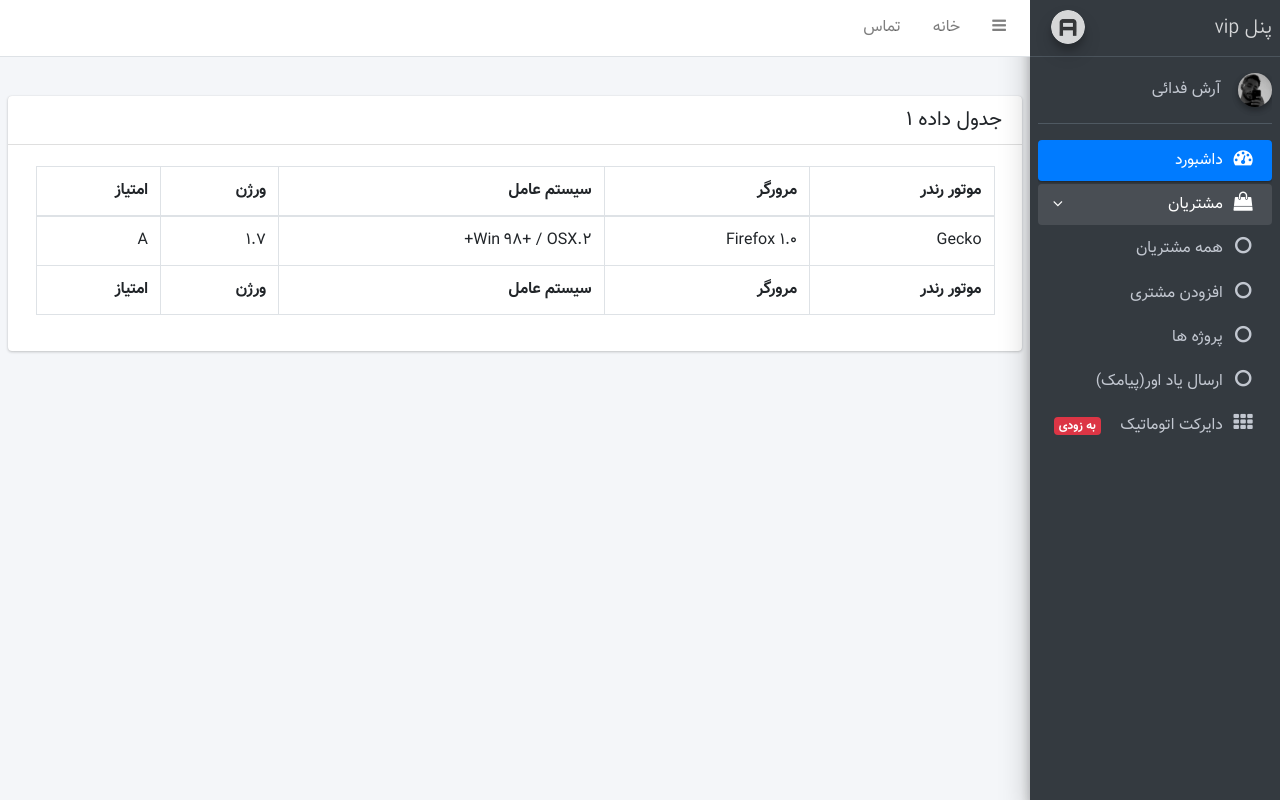
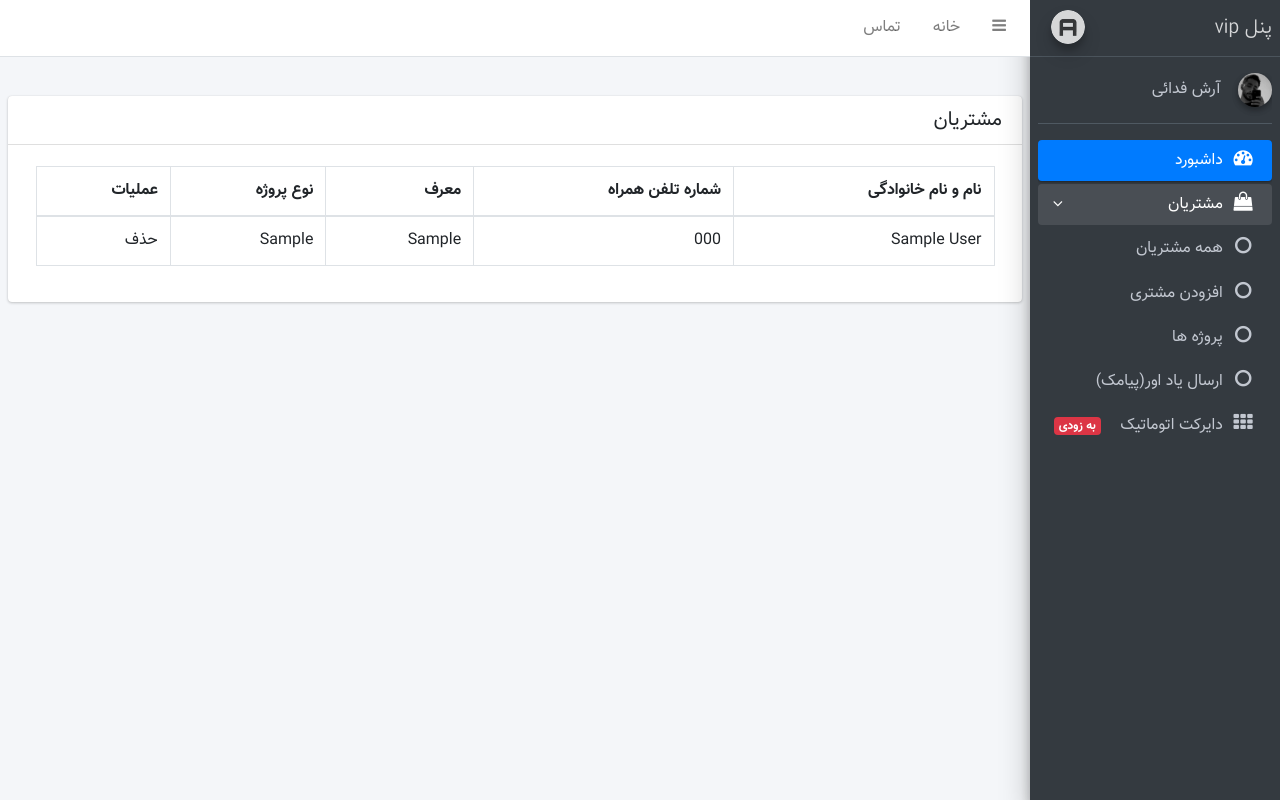
Before and after one commit to ARASHFADAEE/customer-panel, a PHP site: page /customers.php in a window 1280 px wide. Run offline with PHP 8.4, Linux system fonts and the light colour scheme; tables that the repository leaves empty or names only in its code hold one stand-in row (values such as "Sample post").

Commit message:
Implementation of customer registration and customer display system

```diff
--- /dev/null
+++ b/config/database.php
@@ -0,0 +1,15 @@
+<?php
+$servername = "localhost";
+$username = "root";
+$password = "";
+$dbName= "customer";
+
+try {
+    $conn = new PDO("mysql:host=$servername;dbname=$dbName", $username, $password);
+    // set the PDO error mode to exception
+    $conn->setAttribute(PDO::ATTR_ERRMODE, PDO::ERRMODE_EXCEPTION);
+//   echo "Connected successfully";
+} catch(PDOException $e) {
+    echo "Connection failed: " . $e->getMessage();
+}
+?>
--- /dev/null
+++ b/config/loader.php
@@ -0,0 +1,5 @@
+<?php
+
+
+
+ include './config/database.php';
--- a/customers.php
+++ b/customers.php
@@ -1,6 +1,7 @@
 <?php include './partials/head/head.php' ?>
 
 
+<?php include './config/loader.php' ?>
 
 <body class="hold-transition sidebar-mini">
     <div class="wrapper">
@@ -36,7 +37,7 @@
                     <div class="col-12">
                         <div class="card">
                             <div class="card-header">
-                                <h3 class="card-title">جدول داده ۱</h3>
+                                <h3 class="card-title">مشتریان</h3>
                             </div>
                             <!-- /.card-header -->
                             <div class="card-body">
@@ -50,33 +51,48 @@
                                             <table id="example2" class="table table-bordered table-hover dataTable" role="grid">
                                                 <thead>
                                                     <tr role="row">
-                                                        <th class="sorting_asc" tabindex="0" aria-controls="example2" rowspan="1" colspan="1" aria-sort="ascending" aria-label="موتور رندر: activate to sort column descending">موتور رندر</th>
-                                                        <th class="sorting" tabindex="0" aria-controls="example2" rowspan="1" colspan="1" aria-label="مرورگر: activate to sort column ascending">مرورگر</th>
-                                                        <th class="sorting" tabindex="0" aria-controls="example2" rowspan="1" colspan="1" aria-label="سیستم عامل: activate to sort column ascending">سیستم عامل</th>
-                                                        <th class="sorting" tabindex="0" aria-controls="example2" rowspan="1" colspan="1" aria-label="ورژن: activate to sort column ascending">ورژن</th>
-                                                        <th class="sorting" tabindex="0" aria-controls="example2" rowspan="1" colspan="1" aria-label="امتیاز: activate to sort column ascending">امتیاز</th>
+                                                        <th class="sorting_asc" tabindex="0" aria-controls="example2" rowspan="1" colspan="1" aria-sort="ascending" aria-label="نام و نام خانوادگی: activate to sort column descending">نام و نام خانوادگی</th>
+                                                        <th class="sorting" tabindex="0" aria-controls="example2" rowspan="1" colspan="1" aria-label="شماره تلفن همراه: activate to sort column ascending">شماره تلفن همراه</th>
+                                                        <th class="sorting" tabindex="0" aria-controls="example2" rowspan="1" colspan="1" aria-label="معرف: activate to sort column ascending">معرف</th>
+                                                        <th class="sorting" tabindex="0" aria-controls="example2" rowspan="1" colspan="1" aria-label="نوع پروژه: activate to sort column ascending">نوع پروژه</th>
+                                                        <th class="sorting" tabindex="0" aria-controls="example2" rowspan="1" colspan="1" aria-label="عملیات: activate to sort column ascending">عملیات</th>
                                                     </tr>
                                                 </thead>
                                                 <tbody>
 
-                                                    <tr role="row" class="odd">
-                                                        <td class="sorting_1">Gecko</td>
-                                                        <td>Firefox ۱.۰</td>
-                                                        <td>Win ۹۸+ / OSX.۲+</td>
-                                                        <td>۱.۷</td>
-                                                        <td>A</td>
+                                                <?php
+                                                $sql = "SELECT * FROM `customers`";
+                                                $hasuser=$conn->query($sql);
+                                                $hasuser->execute();
+                                                $data=$hasuser->fetchAll(PDO::FETCH_OBJ);
+
+                                                ?>
+
+                                                <?php
+                                                foreach ($data as $key => $item){
+
+                                                ?>
+
+                                                <tr role="row" class="odd">
+                                                        <td class="sorting_1"><?php echo $item->name ?></td>
+                                                        <td><?php echo $item->phone ?></td>
+                                                    <td><?php if($item->referencer == null){
+                                                            echo "معرفی ندارد";
+                                                        }else{
+                                                            echo $item->referencer ;
+                                                        }?></td>
+                                                        <td><?php echo $item->project_type ?></td>
+
+
+                                                    <td>حذف</td>
                                                     </tr>
 
                                                 </tbody>
-                                                <tfoot>
-                                                    <tr>
-                                                        <th rowspan="1" colspan="1">موتور رندر</th>
-                                                        <th rowspan="1" colspan="1">مرورگر</th>
-                                                        <th rowspan="1" colspan="1">سیستم عامل</th>
-                                                        <th rowspan="1" colspan="1">ورژن</th>
-                                                        <th rowspan="1" colspan="1">امتیاز</th>
-                                                    </tr>
-                                                </tfoot>
+
+                                                <?php
+                                                }
+                                                ?>
+
                                             </table>
                                         </div>
                                     </div>
--- a/index.php
+++ b/index.php
@@ -1,3 +1,7 @@
+
+
+
+
 <!DOCTYPE html>
 <!--
 This is a starter template page. Use this page to start your new project from
```
Also changed, not shown: action/save-customer.php (added, +70 -0 lines), add-customer.php (+32 -10 lines).
